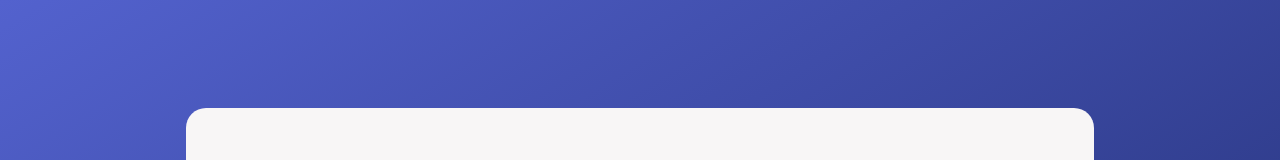
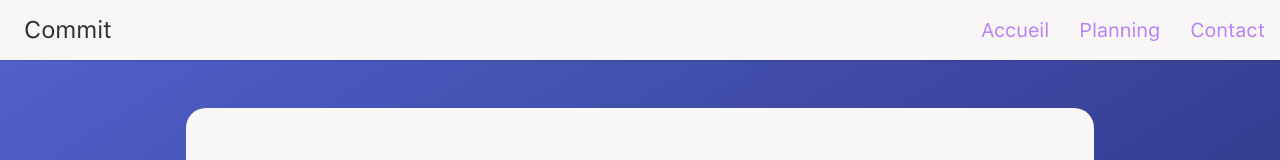
Before and after one commit to MichelKansou/commit-conference, a React app: page / in a window 1280 px wide. Shown: the top 160 px of the page. Built offline with nearby package versions, Linux system fonts and the light colour scheme; a web font is replaced by a local one.

Commit message:
:sparkles: Navigation Menu

```diff
--- a/package.json
+++ b/package.json
@@ -5,7 +5,8 @@
   "dependencies": {
     "react": "^16.0.0",
     "react-dom": "^16.0.0",
-    "react-scripts": "1.0.14"
+    "react-scripts": "1.0.14",
+    "scroll-to-element": "^2.0.0"
   },
   "scripts": {
     "start": "react-scripts start",
--- a/src/js/App.js
+++ b/src/js/App.js
@@ -1,4 +1,5 @@
 import React, { Component } from 'react';
+import Navigation from './Views/Navigation';
 import Home from './Views/Home';
 import Plan from './Views/Plan';
 import Sponsor from './Views/Sponsor';
@@ -13,6 +14,7 @@ class App extends Component {
     render() {
         return (
             <div className='container'>
+                <Navigation />
                 <Home />
                 <Plan />
                 <Sponsor />
--- /dev/null
+++ b/src/js/Views/Navigation.jsx
@@ -0,0 +1,44 @@
+import React from 'react';
+import scrollToElement from 'scroll-to-element';
+
+export default class Navigation extends React.Component {
+    constructor(props) {
+        super(props);
+        this.state = {
+            navTitle: 'Commit',
+            activeRM: false
+        };
+    }
+
+    handleClick() {
+        this.state.activeRM ? this.setState({'activeRM': false}) : this.setState({'activeRM': true});
+    }
+
+    smoothScroll(sectionId) {
+        scrollToElement(sectionId, {
+        	offset: -50,
+        	ease: 'out-circ',
+        	duration: 1400
+        });
+    }
+
+    render() {
+        return (
+            <header className='headerNav'>
+                <div className='wrap' aria-expanded='true'>
+                    <div className='navigation-bar'>
+                        <h2 className='logo'><a>{this.state.navTitle}</a></h2>
+                        <a id='menu-icon' onClick={() => this.handleClick()}>&#9776;</a>
+                    </div>
+                    <nav className={this.state.activeRM ? 'navbar active' : 'navbar'}>
+                        <ul className='menu'>
+                            <li><a onClick={() => this.smoothScroll('#home')} href='#home'> Accueil </a></li>
+                            <li><a onClick={() => this.smoothScroll('#plan')} href='#planning'> Planning </a></li>
+                            <li><a onClick={() => this.smoothScroll('#contact')} href='#contact'> Contact </a></li>
+                        </ul>
+                    </nav>
+                </div>
+            </header>
+        );
+    }
+}
--- a/src/scss/main.scss
+++ b/src/scss/main.scss
@@ -9,5 +9,6 @@
 @import "layouts/footer";
 
 @import "modules/card";
+@import "modules/navigation";
 @import "modules/button";
 @import "modules/form";
--- /dev/null
+++ b/src/scss/modules/_navigation.scss
@@ -0,0 +1,152 @@
+/* Header */
+
+.headerNav {
+	background: $white;
+	height: 60px;
+    position: fixed;
+	box-shadow: 0 1px 1px rgba(0, 0, 0, 0.1);
+	width: 100%;
+}
+
+.logo {
+	font-family: inherit;
+	font-size: 1.5em;
+	margin-left: 1em;
+	a {
+		color: #313131;
+		text-decoration: none;
+		opacity: 1;
+		@include transition(all 0.2s ease);
+		&:hover {
+			opacity: 0.85;
+		}
+	}
+}
+
+/* Mobile menu */
+#menu-icon {
+	display: block;
+	font-size: 2.5rem;
+	color: $secondary-color;
+	text-decoration: none;
+	font-weight: bold;
+	cursor: pointer;
+	opacity: 1;
+	padding: 0 .5em;
+
+	&:hover {
+		opacity: 0.85;
+		text-decoration: none;
+		border: none;
+	}
+}
+
+.navigation-bar {
+	height: 60px;
+	display: flex;
+	align-items: center;
+	justify-content: space-between;
+}
+
+.navbar {
+	background-color: $white;
+	height: 0;
+	overflow-y: scroll;
+	@include transition(max-height .4s);
+	&.active {
+		height: 160px;
+		border-top: 1px solid #e7e7e7;
+    	border-bottom: 1px solid #e7e7e7;
+	}
+	.menu {
+		margin: 0;
+		padding: 0;
+		list-style-type: none;
+		li {
+			list-style-type: none;
+			display: block;
+			&.language-responsive-button {
+				display: block;
+			}
+			a {
+				display: block;
+				height: 50px;
+    			padding: 15px;
+				text-decoration: none;
+				color: $secondary-color;
+				@include transition(all 0.2s ease);
+
+				&:hover {
+					color: $primary-color;
+				}
+
+				&.active {
+					color: $primary-color;
+				}
+			}
+		}
+	}
+}
+
+//increase the max-height if you add more links.
+.expand {
+	max-height: 20em;
+}
+
+@media only screen and (min-width : 904px) {
+
+	.wrap {
+		height: 60px;
+		display: flex;
+		justify-content: space-between;
+		align-items: center;
+	}
+
+	.logo {
+		margin-left: 1em;
+	}
+
+	.logo, .navbar {
+		display: inline-block;
+	}
+
+	/* Mobile menu icon */
+	#menu-icon {
+		display: none;
+	}
+
+	.navbar {
+		height: 60px;
+		overflow-y: hidden;
+
+		.menu {
+			li {
+				list-style-type: none;
+				display: inline-block;
+				text-align: center;
+				text-transform: capitalize;
+				&.language-responsive-button {
+					display: none;
+				}
+				a {
+					display: block;
+					border-bottom: 0;
+					height: 60px;
+					display: flex;
+					align-items: center;
+					padding-top: 20px;
+				    padding-bottom: 20px;
+				    font-size: 20px;
+
+					&:hover {
+						box-shadow: 0 -3px 0 $secondary-color inset;
+					}
+
+					&.active {
+						box-shadow: 0 -3px 0 $secondary-color inset;
+					}
+				}
+			}
+		}
+	}
+}
```
Also changed, not shown: public/css/main.css, 1 other file.
